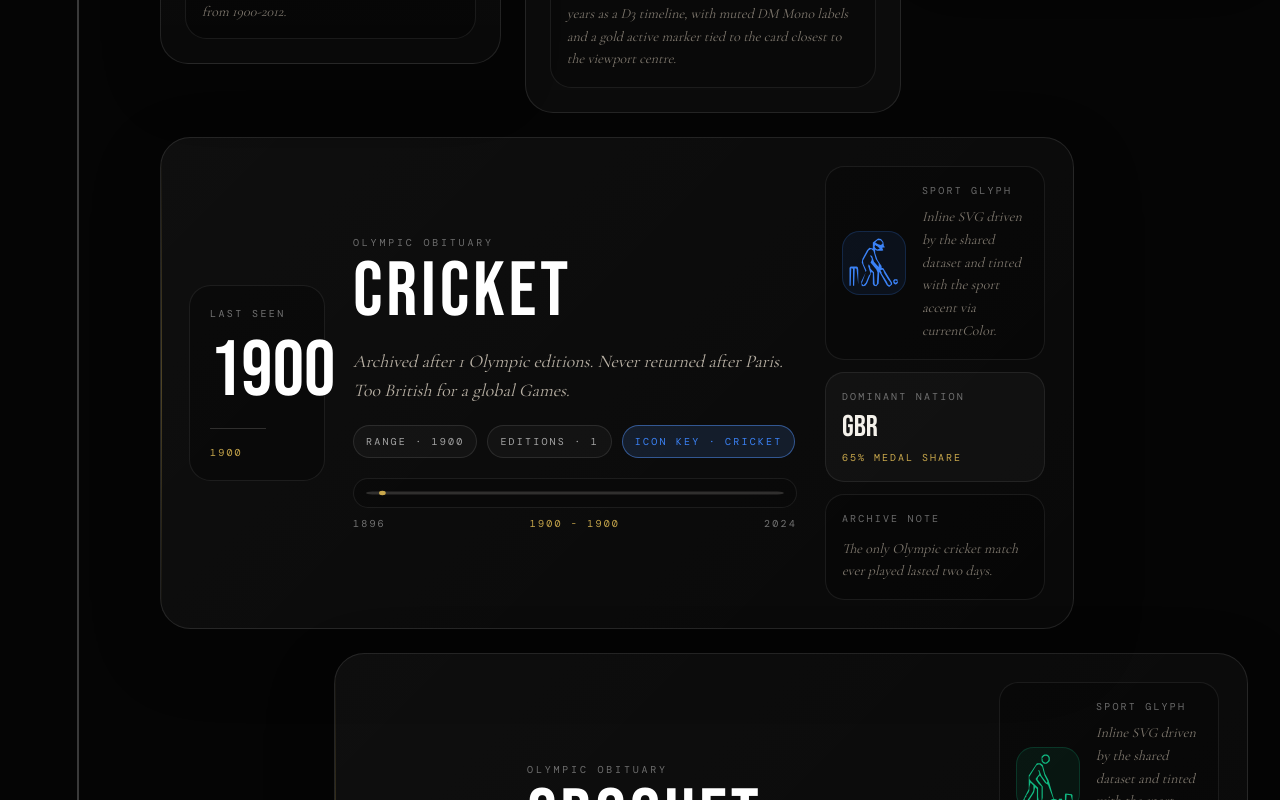
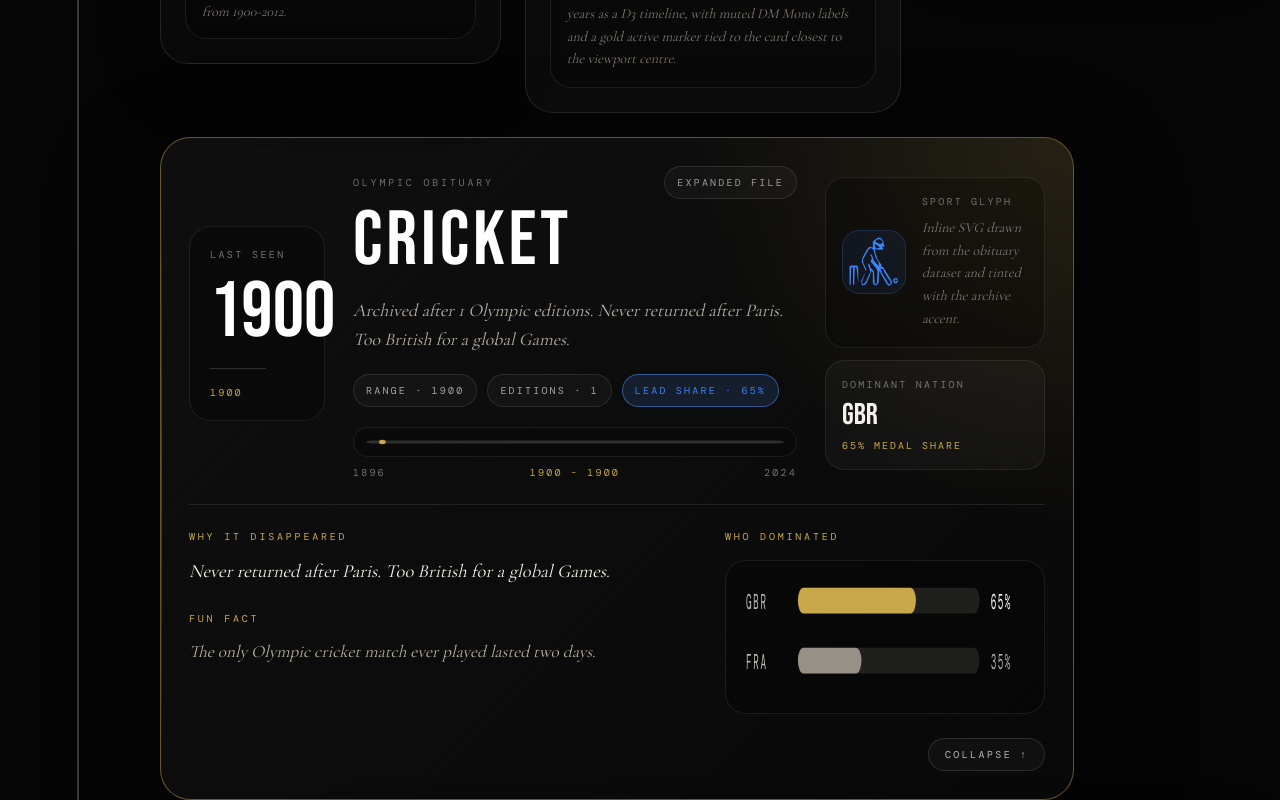
Before and after one commit to daniel-bernal-bdorange/olimpic-stories, a Next.js app: page /cementerio-olimpico in a window 1280 px wide. Shown: the part 1620-2420 px from the top of the page. Built offline with nearby package versions, Linux system fonts and the light colour scheme; a web font is replaced by a local one.

Commit message:
feat: add lost sports expandable obituary cards

```diff
--- a/src/app/cementerio-olimpico/page.tsx
+++ b/src/app/cementerio-olimpico/page.tsx
@@ -1,6 +1,8 @@
 "use client";
 
 import { useEffect, useId, useRef, useState, type CSSProperties } from "react";
+import { scaleLinear } from "d3";
+import gsap from "gsap";
 import { Bebas_Neue, Cormorant_Garamond, DM_Mono } from "next/font/google";
 import { TransitionLink, useRouteTransition } from "@/components/route-transition";
 import { lostSportsIconPaths } from "./lost-sports-icon-paths";
@@ -52,6 +54,10 @@ const LIFE_BAR_END_YEAR = 2024;
 const LIFE_BAR_VIEWBOX_WIDTH = 100;
 const LIFE_BAR_VIEWBOX_HEIGHT = 8;
 const LIFE_BAR_MIN_WIDTH = 1.6;
+const DOMINANCE_CHART_BAR_START = 56;
+const DOMINANCE_CHART_BAR_END = 252;
+const DOMINANCE_CHART_WIDTH = 300;
+const DOMINANCE_CHART_ROW_HEIGHT = 28;
 
 function getLifeBarMetrics(first: number, last: number) {
   const totalSpan = LIFE_BAR_END_YEAR - LIFE_BAR_START_YEAR;
@@ -129,6 +135,313 @@ function LostSportIcon({ iconKey, title }: { iconKey: string; title: string }) {
   );
 }
 
+function LostSportDominanceChart({ sport }: { sport: Pick<LostSport, "sport" | "medals"> }) {
+  const chartHeight = Math.max(sport.medals.length * DOMINANCE_CHART_ROW_HEIGHT, DOMINANCE_CHART_ROW_HEIGHT);
+  const scale = scaleLinear().domain([0, 100]).range([0, DOMINANCE_CHART_BAR_END - DOMINANCE_CHART_BAR_START]);
+
+  return (
+    <div className="rounded-[1.3rem] border border-white/8 bg-black/24 px-4 py-4 sm:px-5">
+      <svg
+        viewBox={`0 0 ${DOMINANCE_CHART_WIDTH} ${chartHeight}`}
+        className="block h-[120px] w-full"
+        role="img"
+        aria-label={`Dominance chart for ${sport.sport}`}
+        preserveAspectRatio="none"
+      >
+        {sport.medals.map((entry, index) => {
+          const rowY = index * DOMINANCE_CHART_ROW_HEIGHT + 4;
+          const barWidth = Math.max(scale(entry.pct), 10);
+          const isLead = index === 0;
+
+          return (
+            <g key={`${sport.sport}-${entry.country}`} transform={`translate(0 ${rowY})`}>
+              <text
+                x="0"
+                y="11"
+                fill="rgba(245,242,235,0.78)"
+                fontFamily="var(--font-ls-data)"
+                fontSize="10"
+                letterSpacing="0.18em"
+              >
+                {entry.country}
+              </text>
+              <rect
+                x={DOMINANCE_CHART_BAR_START}
+                y="1"
+                width={DOMINANCE_CHART_BAR_END - DOMINANCE_CHART_BAR_START}
+                height="12"
+                rx="6"
+                fill="rgba(245,242,235,0.1)"
+              />
+              <rect
+                x={DOMINANCE_CHART_BAR_START}
+                y="1"
+                width={barWidth}
+                height="12"
+                rx="6"
+                fill={isLead ? "var(--ls-gold)" : "rgba(184,176,164,0.78)"}
+              />
+              <text
+                x="264"
+                y="11"
+                fill={isLead ? "var(--ls-paper-strong)" : "rgba(245,242,235,0.72)"}
+                fontFamily="var(--font-ls-data)"
+                fontSize="10"
+                letterSpacing="0.16em"
+              >
+                {entry.pct}%
+              </text>
+            </g>
+          );
+        })}
+      </svg>
+    </div>
+  );
+}
+
+type LostSportCardProps = {
+  sport: LostSport;
+  index: number;
+  expanded: boolean;
+  onToggle: (id: LostSport["id"]) => void;
+};
+
+function LostSportCard({ sport, index, expanded, onToggle }: LostSportCardProps) {
+  const detailsId = useId();
+  const detailsRef = useRef<HTMLDivElement | null>(null);
+  const isShiftedRight = index % 2 === 1;
+
+  useEffect(() => {
+    const node = detailsRef.current;
+
+    if (!node) {
+      return;
+    }
+
+    gsap.killTweensOf(node);
+
+    if (expanded) {
+      gsap.set(node, { display: "block", height: "auto", autoAlpha: 1 });
+      const nextHeight = node.getBoundingClientRect().height;
+
+      gsap.fromTo(
+        node,
+        { height: 0, autoAlpha: 0 },
+        {
+          height: nextHeight,
+          autoAlpha: 1,
+          duration: 0.5,
+          ease: "power2.out",
+          clearProps: "height",
+          onComplete: () => window.dispatchEvent(new Event("resize")),
+        }
+      );
+
+      return () => {
+        gsap.killTweensOf(node);
+      };
+    }
+
+    if (node.style.display === "none") {
+      return;
+    }
+
+    const currentHeight = node.getBoundingClientRect().height;
+
+    if (currentHeight === 0) {
+      gsap.set(node, { display: "none", height: 0, autoAlpha: 0 });
+      return;
+    }
+
+    gsap.fromTo(
+      node,
+      { height: currentHeight, autoAlpha: 1 },
+      {
+        height: 0,
+        autoAlpha: 0,
+        duration: 0.42,
+        ease: "power2.inOut",
+        onComplete: () => {
+          gsap.set(node, { display: "none" });
+          window.dispatchEvent(new Event("resize"));
+        },
+      }
+    );
+
+    return () => {
+      gsap.killTweensOf(node);
+    };
+  }, [expanded]);
+
+  return (
+    <article
+      data-ls-timeline-card
+      data-ls-card-reveal
+      data-ls-card-side={isShiftedRight ? "right" : "left"}
+      data-ls-year={sport.last}
+      className={`group relative w-full overflow-hidden rounded-[1.9rem] border bg-[linear-gradient(135deg,rgba(255,255,255,0.045),rgba(255,255,255,0.018))] p-6 shadow-[0_24px_70px_rgba(0,0,0,0.24)] transition-[border-color,background-color,box-shadow] duration-300 hover:border-[rgba(201,168,76,0.42)] hover:bg-[linear-gradient(135deg,rgba(255,255,255,0.068),rgba(255,255,255,0.03))] hover:shadow-[0_30px_90px_rgba(0,0,0,0.34)] sm:p-7 lg:max-w-[84%] ${expanded ? "border-[rgba(201,168,76,0.48)] bg-[linear-gradient(135deg,rgba(255,255,255,0.08),rgba(255,255,255,0.03))] shadow-[0_36px_110px_rgba(0,0,0,0.34)]" : "border-white/10"} ${isShiftedRight ? "lg:ml-auto" : "lg:mr-auto"}`}
+    >
+      <div className="absolute inset-x-0 top-0 h-[2px] origin-left scale-x-0 bg-[var(--ls-gold)] transition-transform duration-300 group-hover:scale-x-100" style={{ transform: expanded ? "scaleX(1)" : undefined }} />
+      <div className="absolute inset-y-0 left-0 w-px bg-[linear-gradient(180deg,transparent,rgba(201,168,76,0.5),transparent)] opacity-70 transition-opacity duration-300 group-hover:opacity-100" />
+      <div className="pointer-events-none absolute inset-0 opacity-0 bg-[radial-gradient(circle_at_top_right,rgba(201,168,76,0.14),transparent_34%)] transition-opacity duration-300 group-hover:opacity-100" style={{ opacity: expanded ? 1 : undefined }} />
+
+      <button
+        type="button"
+        onClick={() => onToggle(sport.id)}
+        aria-expanded={expanded}
+        aria-controls={detailsId}
+        className="relative z-10 block w-full text-left outline-none"
+      >
+        <div className="grid gap-5 lg:grid-cols-[minmax(0,136px)_minmax(0,1fr)_minmax(0,220px)] lg:items-center lg:gap-7">
+          <div className="rounded-[1.35rem] border border-white/8 bg-black/24 px-4 py-4 transition-colors duration-300 group-hover:bg-black/30 lg:px-5 lg:py-5">
+            <p className="text-[10px] uppercase tracking-[0.24em] text-white/42" style={{ fontFamily: "var(--font-ls-data)" }}>
+              Last seen
+            </p>
+            <p className="mt-3 text-[clamp(3.25rem,8vw,4.9rem)] uppercase leading-none text-[var(--ls-paper-strong)]" style={{ fontFamily: "var(--font-ls-display)" }}>
+              {sport.last}
+            </p>
+            <div className="mt-4 h-px w-14 bg-[var(--ls-line)]" />
+            <p className="mt-4 text-[10px] uppercase tracking-[0.22em] text-[var(--ls-gold)]" style={{ fontFamily: "var(--font-ls-data)" }}>
+              {sport.years}
+            </p>
+          </div>
+
+          <div className="space-y-5">
+            <div className="space-y-2">
+              <div className="flex flex-wrap items-center justify-between gap-3">
+                <p className="text-[10px] uppercase tracking-[0.28em] text-white/40" style={{ fontFamily: "var(--font-ls-data)" }}>
+                  Olympic obituary
+                </p>
+                <span className="rounded-full border border-white/10 bg-white/[0.03] px-3 py-2 text-[10px] uppercase tracking-[0.22em] text-white/58" style={{ fontFamily: "var(--font-ls-data)" }}>
+                  {expanded ? "Expanded file" : "Click to expand"}
+                </span>
+              </div>
+              <h3
+                className="text-[clamp(2.8rem,8vw,4.8rem)] uppercase leading-[0.9] text-[var(--ls-paper-strong)]"
+                style={{
+                  fontFamily: "var(--font-ls-display)",
+                  color: "var(--ls-paper-strong)",
+                }}
+              >
+                {sport.sport}
+              </h3>
+            </div>
+
+            <p className="max-w-2xl text-[1.04rem] italic leading-relaxed text-[var(--ls-muted)] sm:text-[1.12rem]" style={{ fontFamily: "var(--font-ls-body)" }}>
+              Archived after {sport.editions} Olympic editions. {sport.disappeared}
+            </p>
+
+            <div className="flex flex-wrap gap-2.5">
+              <span className="rounded-full border border-white/10 bg-white/[0.03] px-3 py-2 text-[10px] uppercase tracking-[0.22em] text-white/62 transition-colors duration-300 group-hover:bg-white/[0.05]" style={{ fontFamily: "var(--font-ls-data)" }}>
+                Range · {sport.years}
+              </span>
+              <span className="rounded-full border border-white/10 bg-white/[0.03] px-3 py-2 text-[10px] uppercase tracking-[0.22em] text-white/62 transition-colors duration-300 group-hover:bg-white/[0.05]" style={{ fontFamily: "var(--font-ls-data)" }}>
+                Editions · {sport.editions}
+              </span>
+              <span
+                className="rounded-full border px-3 py-2 text-[10px] uppercase tracking-[0.22em] transition-[background-color,border-color,transform] duration-300 group-hover:-translate-y-0.5"
+                style={{
+                  fontFamily: "var(--font-ls-data)",
+                  borderColor: `color-mix(in srgb, var(${sport.color}) 45%, rgba(255,255,255,0.1))`,
+                  color: `var(${sport.color})`,
+                  backgroundColor: `color-mix(in srgb, var(${sport.color}) 12%, rgba(255,255,255,0.02))`,
+                }}
+              >
+                Lead share · {sport.dominance}%
+              </span>
+            </div>
+
+            <LostSportLifecycleBar sport={sport} />
+          </div>
+
+          <div className="grid gap-3 sm:grid-cols-2 lg:grid-cols-1">
+            <div
+              className="flex items-center gap-4 rounded-[1.2rem] border border-white/8 bg-black/24 px-4 py-4 transition-[background-color,border-color,transform] duration-300 group-hover:border-[rgba(201,168,76,0.22)] group-hover:bg-black/30"
+              style={{ color: `var(${sport.color})` }}
+            >
+              <div className="flex h-16 w-16 shrink-0 items-center justify-center rounded-[1.1rem] border border-current/20 bg-current/8 transition-transform duration-300 group-hover:scale-[1.18]">
+                <LostSportIcon iconKey={sport.iconKey} title={sport.sport} />
+              </div>
+              <div>
+                <p className="text-[10px] uppercase tracking-[0.22em] text-white/40" style={{ fontFamily: "var(--font-ls-data)" }}>
+                  Sport glyph
+                </p>
+                <p className="mt-2 text-sm italic leading-relaxed text-[var(--ls-subtle)]" style={{ fontFamily: "var(--font-ls-body)" }}>
+                  Inline SVG drawn from the obituary dataset and tinted with the archive accent.
+                </p>
+              </div>
+            </div>
+
+            <div className="rounded-[1.2rem] border border-white/8 bg-white/[0.03] px-4 py-4 transition-colors duration-300 group-hover:bg-white/[0.05]">
+              <p className="text-[10px] uppercase tracking-[0.22em] text-white/40" style={{ fontFamily: "var(--font-ls-data)" }}>
+                Dominant nation
+              </p>
+              <p className="mt-2 text-3xl uppercase leading-none text-[var(--ls-paper)]" style={{ fontFamily: "var(--font-ls-display)" }}>
+                {sport.dominant}
+              </p>
+              <p className="mt-2 text-[10px] uppercase tracking-[0.2em] text-[var(--ls-gold)]" style={{ fontFamily: "var(--font-ls-data)" }}>
+                {sport.dominance}% medal share
+              </p>
+            </div>
+          </div>
+        </div>
+      </button>
+
+      <div
+        ref={detailsRef}
+        id={detailsId}
+        aria-hidden={!expanded}
+        className="relative z-10 overflow-hidden"
+        style={{ display: expanded ? "block" : "none" }}
+      >
+        <div className="mt-6 border-t border-white/10 pt-6">
+          <div className="grid gap-6 xl:grid-cols-[minmax(0,1fr)_minmax(260px,320px)] xl:items-start">
+            <div className="space-y-6">
+              <div>
+                <p className="text-[10px] uppercase tracking-[0.28em] text-[var(--ls-gold)]" style={{ fontFamily: "var(--font-ls-data)" }}>
+                  Why it disappeared
+                </p>
+                <p className="mt-3 max-w-3xl text-[1.08rem] italic leading-relaxed text-[var(--ls-paper)] sm:text-[1.16rem]" style={{ fontFamily: "var(--font-ls-body)" }}>
+                  {sport.disappeared}
+                </p>
+              </div>
+
+              <div>
+                <p className="text-[10px] uppercase tracking-[0.28em] text-[var(--ls-gold)]" style={{ fontFamily: "var(--font-ls-data)" }}>
+                  Fun fact
+                </p>
+                <p className="mt-3 max-w-3xl text-[1.02rem] italic leading-relaxed text-[var(--ls-muted)] sm:text-[1.08rem]" style={{ fontFamily: "var(--font-ls-body)" }}>
+                  {sport.fact}
+                </p>
+              </div>
+            </div>
+
+            <div>
+              <p className="text-[10px] uppercase tracking-[0.28em] text-[var(--ls-gold)]" style={{ fontFamily: "var(--font-ls-data)" }}>
+                Who dominated
+              </p>
+              <div className="mt-4">
+                <LostSportDominanceChart sport={sport} />
+              </div>
+            </div>
+          </div>
+
+          <div className="mt-6 flex justify-end">
+            <button
+              type="button"
+              onClick={() => onToggle(sport.id)}
+              className="rounded-full border border-white/12 bg-white/[0.03] px-4 py-2 text-[10px] uppercase tracking-[0.24em] text-white/70 transition-colors duration-300 hover:border-[rgba(201,168,76,0.38)] hover:text-white"
+              style={{ fontFamily: "var(--font-ls-data)" }}
+            >
+              Collapse ↑
+            </button>
+          </div>
+        </div>
+      </div>
+    </article>
+  );
+}
+
 function getVisibleSports(activeEra: LostSportEraKey) {
   if (activeEra === "all") {
     return lostSports;
@@ -145,12 +458,19 @@ export default function CementerioOlimpicoPage() {
   const archivePanelId = useId();
   const { markPageReady } = useRouteTransition();
   const [activeEra, setActiveEra] = useState<LostSportEraKey>("all");
+  const [expandedSportId, setExpandedSportId] = useState<LostSport["id"] | null>(lostSports[0]?.id ?? null);
   const [headerHeight, setHeaderHeight] = useState(73);
   const [filtersBarHeight, setFiltersBarHeight] = useState(0);
   const [isFiltersBarPinned, setIsFiltersBarPinned] = useState(false);
 
   const visibleSports = getVisibleSports(activeEra);
   const activeEraMeta = lostSportsEras.find((era) => era.key === activeEra) ?? lostSportsEras[0];
+
+  useEffect(() => {
+    if (expandedSportId && !visibleSports.some((sport) => sport.id === expandedSportId)) {
+      setExpandedSportId(visibleSports[0]?.id ?? null);
+    }
+  }, [expandedSportId, visibleSports]);
 
   useEffect(() => {
     let cancelled = false;
@@ -547,123 +867,15 @@ export default function CementerioOlimpicoPage() {
                     </p>
                   </div>
                 </div>
-                {visibleSports.map((sport, index) => {
-                  const isShiftedRight = index % 2 === 1;
-
-                  return (
-                    <article
-                      key={sport.id}
-                      data-ls-timeline-card
-                      data-ls-card-reveal
-                      data-ls-card-side={isShiftedRight ? "right" : "left"}
-                      data-ls-year={sport.last}
-                        tabIndex={0}
-                          className={`group relative w-full overflow-hidden rounded-[1.9rem] border border-white/10 bg-[linear-gradient(135deg,rgba(255,255,255,0.045),rgba(255,255,255,0.018))] p-6 shadow-[0_24px_70px_rgba(0,0,0,0.24)] outline-none transition-[border-color,background-color,box-shadow] duration-300 hover:border-[rgba(201,168,76,0.42)] hover:bg-[linear-gradient(135deg,rgba(255,255,255,0.068),rgba(255,255,255,0.03))] hover:shadow-[0_30px_90px_rgba(0,0,0,0.34)] focus-visible:border-[rgba(201,168,76,0.48)] focus-visible:bg-[linear-gradient(135deg,rgba(255,255,255,0.072),rgba(255,255,255,0.032))] focus-visible:shadow-[0_0_0_1px_rgba(201,168,76,0.22),0_30px_90px_rgba(0,0,0,0.34)] sm:p-7 lg:max-w-[84%] ${isShiftedRight ? "lg:ml-auto" : "lg:mr-auto"}`}
-                    >
-                        <div className="absolute inset-x-0 top-0 h-[2px] origin-left scale-x-0 bg-[var(--ls-gold)] transition-transform duration-300 group-hover:scale-x-100 group-focus-visible:scale-x-100" />
-                        <div className="absolute inset-y-0 left-0 w-px bg-[linear-gradient(180deg,transparent,rgba(201,168,76,0.5),transparent)] opacity-70 transition-opacity duration-300 group-hover:opacity-100 group-focus-visible:opacity-100" />
-                        <div className="pointer-events-none absolute inset-0 bg-[radial-gradient(circle_at_top_right,rgba(201,168,76,0.14),transparent_34%)] opacity-0 transition-opacity duration-300 group-hover:opacity-100 group-focus-visible:opacity-100" />
-
-                      <div className="grid gap-5 lg:grid-cols-[minmax(0,136px)_minmax(0,1fr)_minmax(0,220px)] lg:items-center lg:gap-7">
-                          <div className="rounded-[1.35rem] border border-white/8 bg-black/24 px-4 py-4 transition-colors duration-300 group-hover:bg-black/30 group-focus-visible:bg-black/30 lg:px-5 lg:py-5">
-                          <p className="text-[10px] uppercase tracking-[0.24em] text-white/42" style={{ fontFamily: "var(--font-ls-data)" }}>
-                            Last seen
-                          </p>
-                          <p className="mt-3 text-[clamp(3.25rem,8vw,4.9rem)] uppercase leading-none text-[var(--ls-paper-strong)]" style={{ fontFamily: "var(--font-ls-display)" }}>
-                            {sport.last}
-                          </p>
-                          <div className="mt-4 h-px w-14 bg-[var(--ls-line)]" />
-                          <p className="mt-4 text-[10px] uppercase tracking-[0.22em] text-[var(--ls-gold)]" style={{ fontFamily: "var(--font-ls-data)" }}>
-                            {sport.years}
-                          </p>
-                        </div>
-
-                        <div className="space-y-5">
-                          <div className="space-y-2">
-                            <p className="text-[10px] uppercase tracking-[0.28em] text-white/40" style={{ fontFamily: "var(--font-ls-data)" }}>
-                              Olympic obituary
-                            </p>
-                            <h3
-                              className="text-[clamp(2.8rem,8vw,4.8rem)] uppercase leading-[0.9] text-[var(--ls-paper-strong)]"
-                              style={{
-                                fontFamily: "var(--font-ls-display)",
-                                color: "var(--ls-paper-strong)",
-                              }}
-                            >
-                              {sport.sport}
-                            </h3>
-                          </div>
-
-                          <p className="max-w-2xl text-[1.04rem] italic leading-relaxed text-[var(--ls-muted)] sm:text-[1.12rem]" style={{ fontFamily: "var(--font-ls-body)" }}>
-                            Archived after {sport.editions} Olympic editions. {sport.disappeared}
-                          </p>
-
-                          <div className="flex flex-wrap gap-2.5">
-                            <span className="rounded-full border border-white/10 bg-white/[0.03] px-3 py-2 text-[10px] uppercase tracking-[0.22em] text-white/62 transition-colors duration-300 group-hover:bg-white/[0.05] group-focus-visible:bg-white/[0.05]" style={{ fontFamily: "var(--font-ls-data)" }}>
-                              Range · {sport.years}
-                            </span>
-                            <span className="rounded-full border border-white/10 bg-white/[0.03] px-3 py-2 text-[10px] uppercase tracking-[0.22em] text-white/62 transition-colors duration-300 group-hover:bg-white/[0.05] group-focus-visible:bg-white/[0.05]" style={{ fontFamily: "var(--font-ls-data)" }}>
-                              Editions · {sport.editions}
-                            </span>
-                            <span
-                              className="rounded-full border px-3 py-2 text-[10px] uppercase tracking-[0.22em] transition-[background-color,border-color,transform] duration-300 group-hover:-translate-y-0.5 group-focus-visible:-translate-y-0.5"
-                              style={{
-                                fontFamily: "var(--font-ls-data)",
-                                borderColor: `color-mix(in srgb, var(${sport.color}) 45%, rgba(255,255,255,0.1))`,
-                                color: `var(${sport.color})`,
-                                backgroundColor: `color-mix(in srgb, var(${sport.color}) 12%, rgba(255,255,255,0.02))`,
-                              }}
-                            >
-                              Icon key · {sport.iconKey}
-                            </span>
-                          </div>
-
-                          <LostSportLifecycleBar sport={sport} />
-                        </div>
-
-                        <div className="grid gap-3 sm:grid-cols-2 lg:grid-cols-1">
-                          <div
-                            className="flex items-center gap-4 rounded-[1.2rem] border border-white/8 bg-black/24 px-4 py-4 transition-[background-color,border-color,transform] duration-300 group-hover:border-[rgba(201,168,76,0.22)] group-hover:bg-black/30 group-focus-visible:border-[rgba(201,168,76,0.22)] group-focus-visible:bg-black/30"
-                            style={{ color: `var(${sport.color})` }}
-                          >
-                            <div className="flex h-16 w-16 shrink-0 items-center justify-center rounded-[1.1rem] border border-current/20 bg-current/8 transition-transform duration-300 group-hover:scale-[1.18] group-focus-visible:scale-[1.18]">
-                              <LostSportIcon iconKey={sport.iconKey} title={sport.sport} />
-                            </div>
-                            <div>
-                              <p className="text-[10px] uppercase tracking-[0.22em] text-white/40" style={{ fontFamily: "var(--font-ls-data)" }}>
-                                Sport glyph
-                              </p>
-                              <p className="mt-2 text-sm italic leading-relaxed text-[var(--ls-subtle)]" style={{ fontFamily: "var(--font-ls-body)" }}>
-                                Inline SVG driven by the shared dataset and tinted with the sport accent via currentColor.
-                              </p>
-                            </div>
-                          </div>
-
-                          <div className="rounded-[1.2rem] border border-white/8 bg-white/[0.03] px-4 py-4 transition-colors duration-300 group-hover:bg-white/[0.05] group-focus-visible:bg-white/[0.05]">
-                            <p className="text-[10px] uppercase tracking-[0.22em] text-white/40" style={{ fontFamily: "var(--font-ls-data)" }}>
-                              Dominant nation
-                            </p>
-                            <p className="mt-2 text-3xl uppercase leading-none text-[var(--ls-paper)]" style={{ fontFamily: "var(--font-ls-display)" }}>
-                              {sport.dominant}
-                            </p>
-                            <p className="mt-2 text-[10px] uppercase tracking-[0.2em] text-[var(--ls-gold)]" style={{ fontFamily: "var(--font-ls-data)" }}>
-                              {sport.dominance}% medal share
-                            </p>
-                          </div>
-
-                          <div className="rounded-[1.2rem] border border-white/8 bg-black/24 px-4 py-4 transition-colors duration-300 group-hover:bg-black/30 group-focus-visible:bg-black/30">
-                            <p className="text-[10px] uppercase tracking-[0.22em] text-white/40" style={{ fontFamily: "var(--font-ls-data)" }}>
-                              Archive note
-                            </p>
-                            <p className="mt-3 text-sm italic leading-relaxed text-[var(--ls-subtle)]" style={{ fontFamily: "var(--font-ls-body)" }}>
-                              {sport.fact}
-                            </p>
-                          </div>
-                        </div>
-                      </div>
-                    </article>
-                  );
-                })}
+                {visibleSports.map((sport, index) => (
+                  <LostSportCard
+                    key={sport.id}
+                    sport={sport}
+                    index={index}
+                    expanded={expandedSportId === sport.id}
+                    onToggle={(id) => setExpandedSportId((current) => (current === id ? null : id))}
+                  />
+                ))}
               </div>
             </div>
           </div>
```
